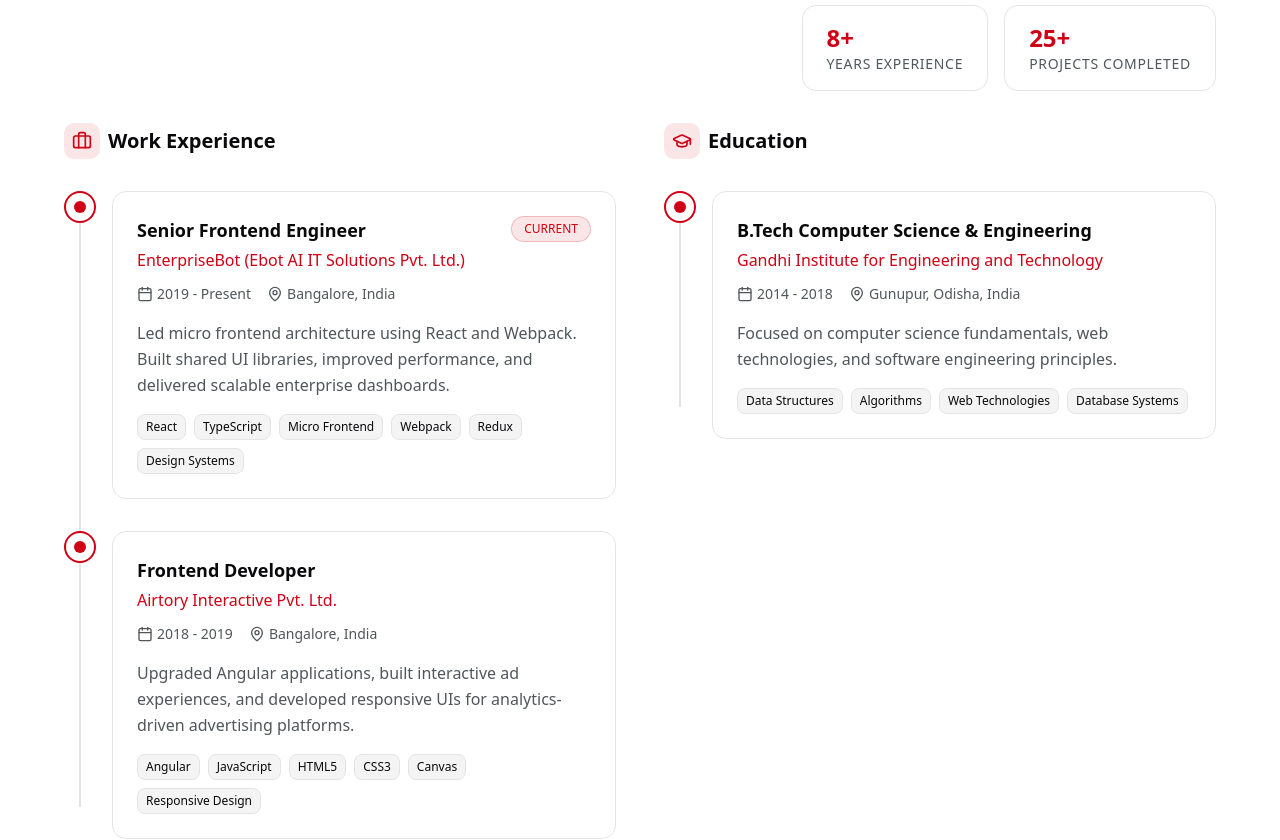
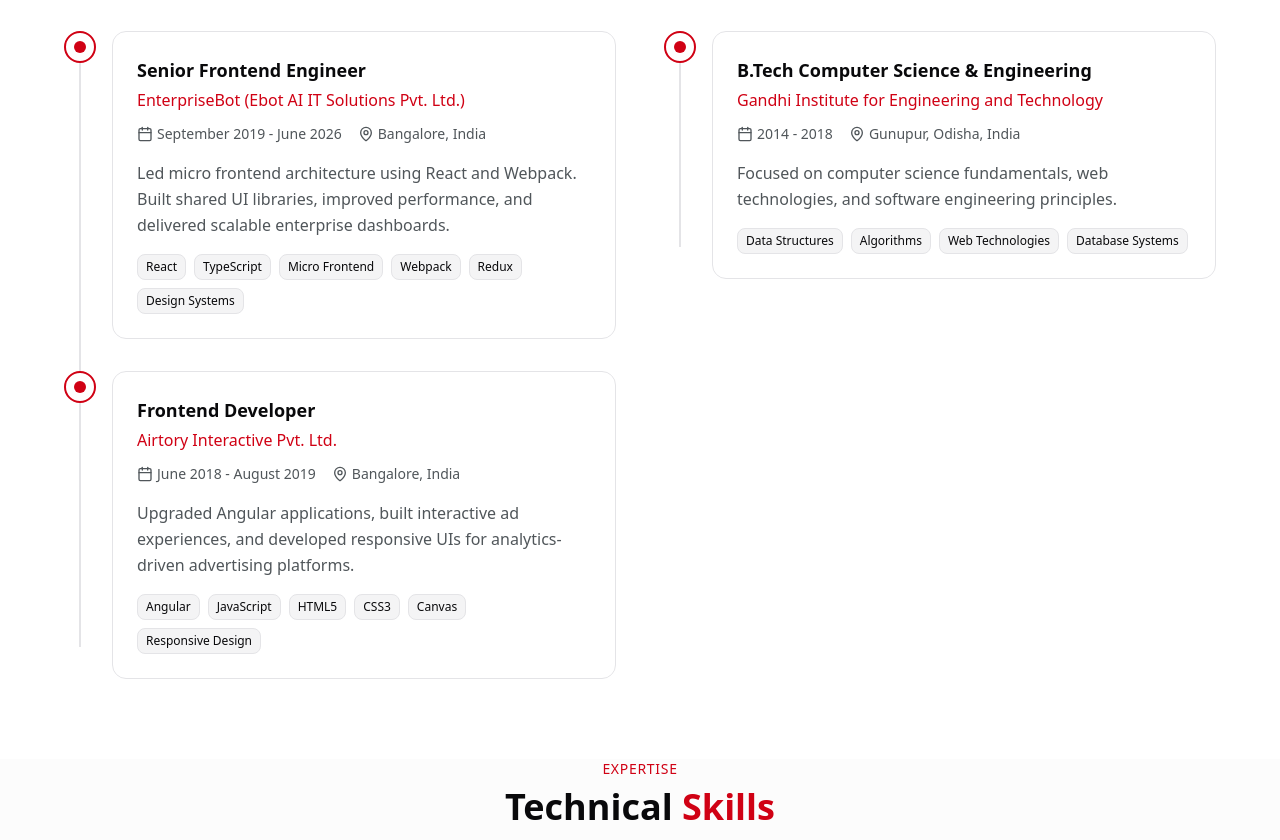
Before and after one commit to KrishnaDs007/krishnas_portfolio, a Next.js app: page / in a window 1280 px wide. Shown: the part 1960-2800 px from the top of the page. Built offline with nearby package versions, Linux system fonts and the light colour scheme.

Commit message:
Updated the UI and made some changes in details

```diff
--- a/components/layout/header.tsx
+++ b/components/layout/header.tsx
@@ -18,7 +18,7 @@
     sectionId: string,
   ) => {
     e.preventDefault();
-    scrollToSection(sectionId);
+    scrollToSection(sectionId, sectionId !== "contact" ? 65 : -180);
   };
 
   const getIcon = (iconName: string) => {
--- a/components/layout/mobile-nav.tsx
+++ b/components/layout/mobile-nav.tsx
@@ -44,7 +44,7 @@
     sectionId: string,
   ) => {
     e.preventDefault();
-    scrollToSection(sectionId);
+    scrollToSection(sectionId, sectionId !== "contact" ? 65 : -180); // Adjust offset for header height
   };
 
   const getIcon = (iconName: string) => {
--- a/components/sections/about.tsx
+++ b/components/sections/about.tsx
@@ -19,7 +19,7 @@
   return (
     <section
       id="about"
-      className="flex items-center bg-accent/30 py-12 sm:py-14 lg:min-h-screen lg:py-20"
+      className="flex items-center bg-accent/30 pb-12 sm:pb-14 lg:min-h-screen lg:pb-20"
     >
       <div className="container mx-auto px-4">
         <div className="max-w-6xl mx-auto">
@@ -279,7 +279,7 @@
                 {/* CTA Buttons */}
                 <div className="flex flex-col gap-3 pt-4 sm:flex-row sm:gap-4 sm:pt-6">
                   <button
-                    onClick={() => scrollToSection("contact")}
+                    onClick={() => scrollToSection("contact", -180)}
                     className="inline-flex items-center justify-center gap-2 px-6 py-3 rounded-lg bg-primary text-primary-foreground font-medium hover:bg-primary/90 transition-colors"
                   >
                     <Mail className="h-4 w-4" />
--- a/components/sections/contact.tsx
+++ b/components/sections/contact.tsx
@@ -100,7 +100,7 @@
   return (
     <section
       id="contact"
-      className="flex items-center bg-gradient-to-b from-background to-accent/20 py-12 sm:py-14 lg:min-h-screen lg:py-20"
+      className="flex items-center bg-gradient-to-b from-background to-accent/20 pb-12 sm:pb-14 lg:min-h-screen lg:pb-20"
     >
       <div className="container mx-auto px-4">
         <div className="max-w-6xl mx-auto">
--- a/components/sections/experience.tsx
+++ b/components/sections/experience.tsx
@@ -3,7 +3,7 @@
 
 export function Experience() {
   return (
-    <section id="experience" className="flex items-center py-12 sm:py-14 lg:min-h-screen lg:py-20">
+    <section id="experience" className="flex items-center pb-12 sm:pb-14 lg:min-h-screen lg:pb-20">
       <div className="container mx-auto px-4">
         <div className="max-w-6xl mx-auto">
           {/* Section Header */}
--- a/components/sections/projects.tsx
+++ b/components/sections/projects.tsx
@@ -63,7 +63,7 @@
   return (
     <section
       id="projects"
-      className="flex items-center bg-background py-12 sm:py-14 lg:min-h-screen lg:py-20"
+      className="flex items-center bg-background pb-12 sm:pb-14 lg:min-h-screen lg:pb-20"
     >
       <div className="container mx-auto px-4">
         <div className="max-w-7xl mx-auto">
--- a/components/sections/skills.tsx
+++ b/components/sections/skills.tsx
@@ -39,7 +39,7 @@
   return (
     <section
       id="skills"
-      className="flex items-center bg-accent/30 py-12 sm:py-14 lg:min-h-screen lg:py-20"
+      className="flex items-center bg-accent/30 pb-12 sm:pb-14 lg:min-h-screen lg:pb-20"
     >
       <div className="container mx-auto px-4">
         <div className="max-w-7xl mx-auto">
--- a/data/projects.json
+++ b/data/projects.json
@@ -58,7 +58,7 @@
     "videoUrl": "",
     "liveUrl": "https://minifincorp.in",
     "githubUrl": "https://github.com/KrishnaDs007/MiniFinCorp",
-    "featured": true,
+    "featured": false,
     "year": "2025"
   }
 ]
--- a/lib/constants.ts
+++ b/lib/constants.ts
@@ -18,9 +18,9 @@
         title: 'Senior Frontend Engineer',
         company: 'EnterpriseBot (Ebot AI IT Solutions Pvt. Ltd.)',
         location: 'Bangalore, India',
-        startDate: '2019',
-        endDate: 'Present',
-        isCurrent: true,
+        startDate: 'September 2019',
+        endDate: 'June 2026',
+        isCurrent: false,
         description: 'Led micro frontend architecture using React and Webpack. Built shared UI libraries, improved performance, and delivered scalable enterprise dashboards.',
         skills: ['React', 'TypeScript', 'Micro Frontend', 'Webpack', 'Redux', 'Design Systems'],
         achievements: [
@@ -36,8 +36,8 @@
         title: 'Frontend Developer',
         company: 'Airtory Interactive Pvt. Ltd.',
         location: 'Bangalore, India',
-        startDate: '2018',
-        endDate: '2019',
+        startDate: 'June 2018',
+        endDate: 'August 2019',
         isCurrent: false,
         description: 'Upgraded Angular applications, built interactive ad experiences, and developed responsive UIs for analytics-driven advertising platforms.',
         skills: ['Angular', 'JavaScript', 'HTML5', 'CSS3', 'Canvas', 'Responsive Design'],
@@ -271,7 +271,7 @@
         id: 'skill-3',
         name: 'Tailwind CSS',
         category: 'Frontend',
-        proficiencyLevel: 'Expert',
+        proficiencyLevel: 'Advanced',
         proficiencyPercentage: 75,
         yearsOfExperience: '2+ Years',
         description: 'Utility-first styling for rapid UI development and maintaining consistent design systems.',
--- a/lib/scroll-utils.ts
+++ b/lib/scroll-utils.ts
@@ -1,7 +1,6 @@
-export const scrollToSection = (sectionId: string) => {
+export const scrollToSection = (sectionId: string, headerOffset: number = 10) => {
     const element = document.getElementById(sectionId);
     if (element) {
-        const headerOffset = 80; // Height of fixed header
         const elementPosition = element.getBoundingClientRect().top;
         const offsetPosition = elementPosition + window.pageYOffset - headerOffset;
 
```
Also changed, not shown: 2 other files (tests, documents, lock files or other folders).
